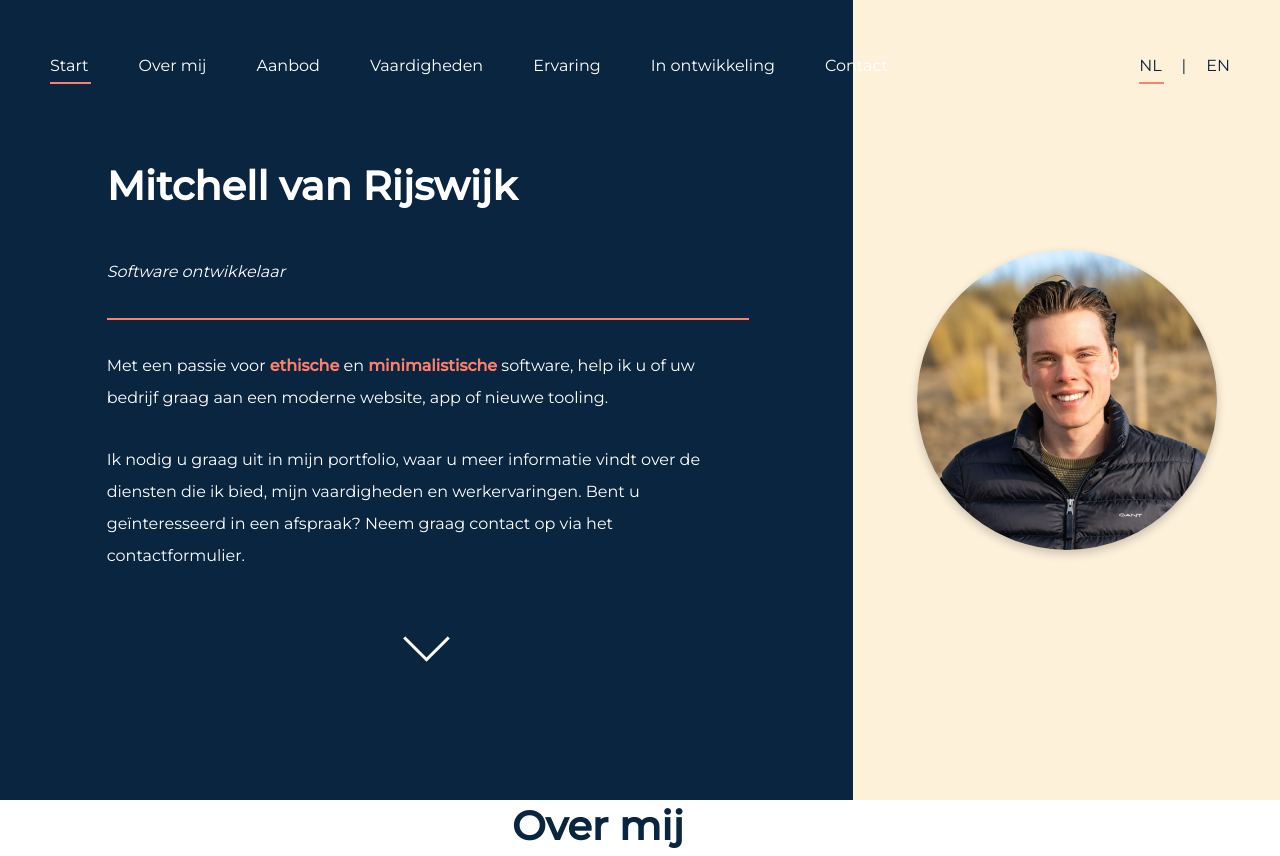
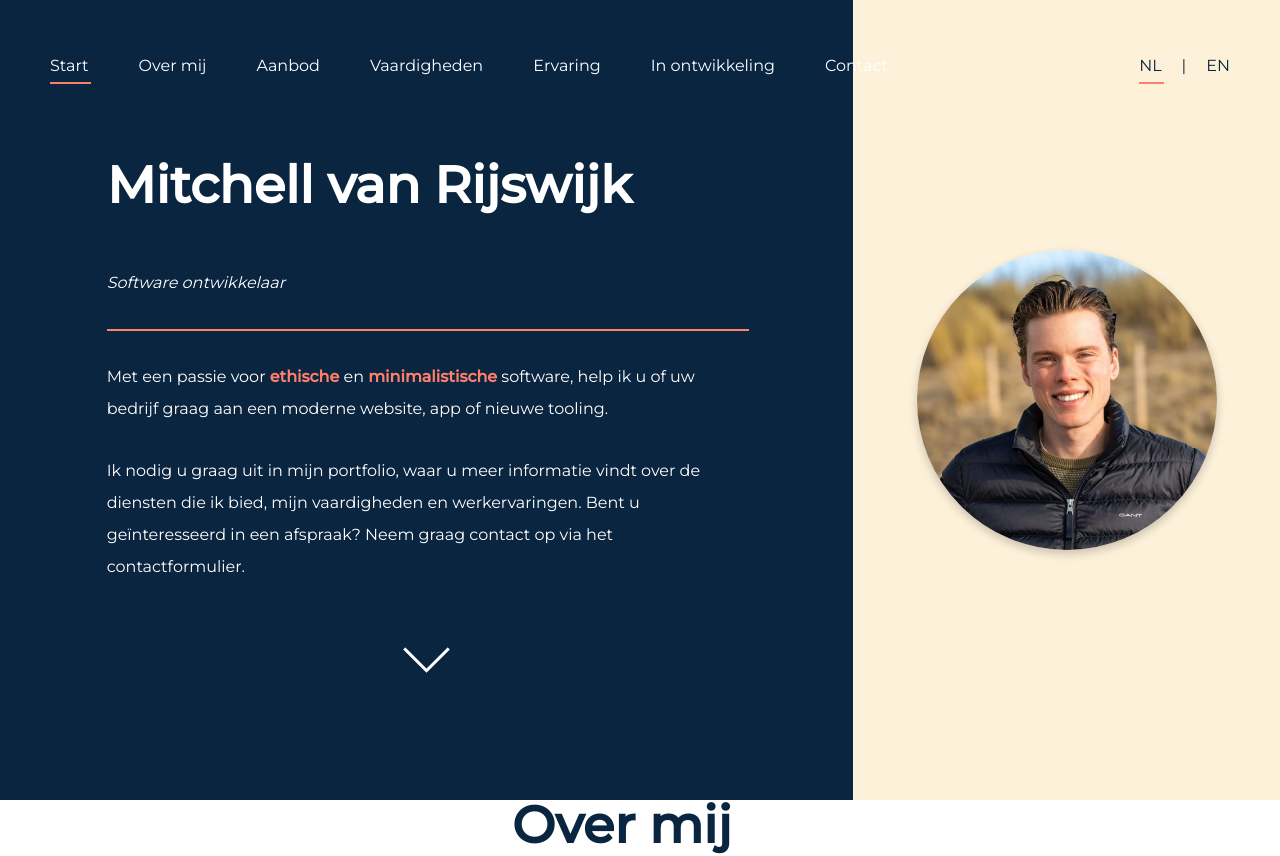
Before and after one commit to MitchellvanR/portfolio-v2, an Angular app: page / in a window 1280 px wide. Shown: the top 856 px of the page. Built offline with nearby package versions, Linux system fonts and the light colour scheme.

Commit message:
Increase heading size

```diff
--- a/src/styles.css
+++ b/src/styles.css
@@ -32,7 +32,7 @@ h1, h2, p, li {
 }
 
 h1 {
-  font-size: 2.5em;
+  font-size: 3.2em;
   font-weight: bold;
 }
 
```
